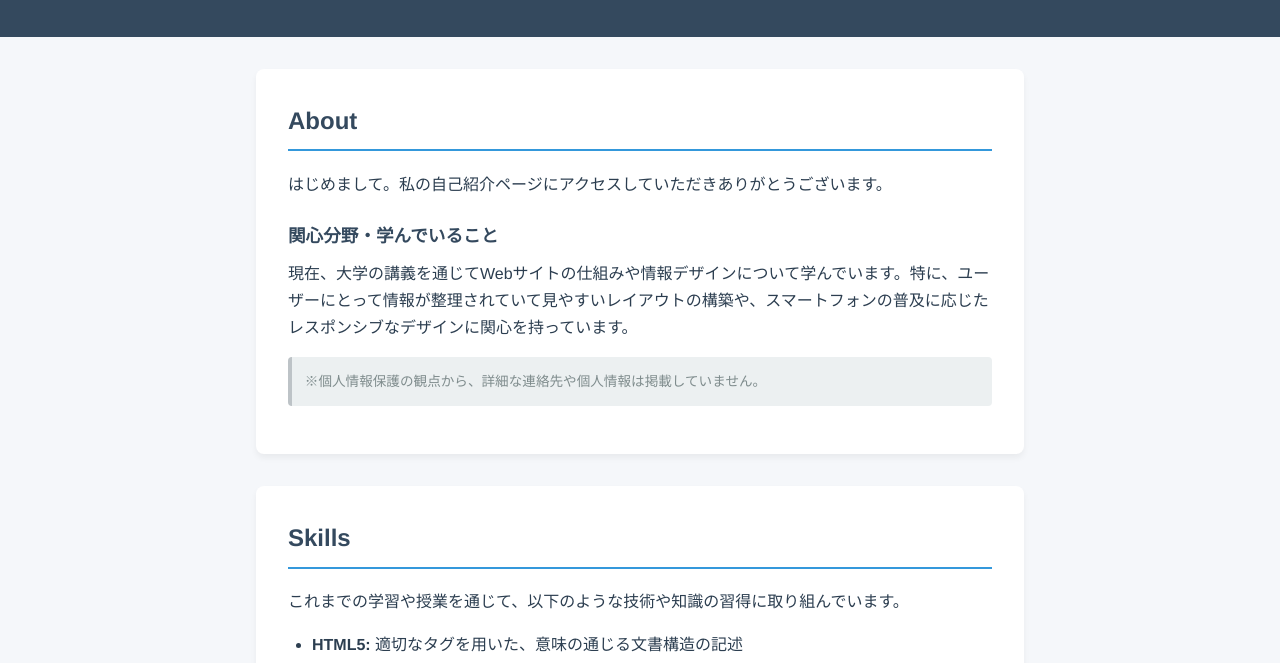
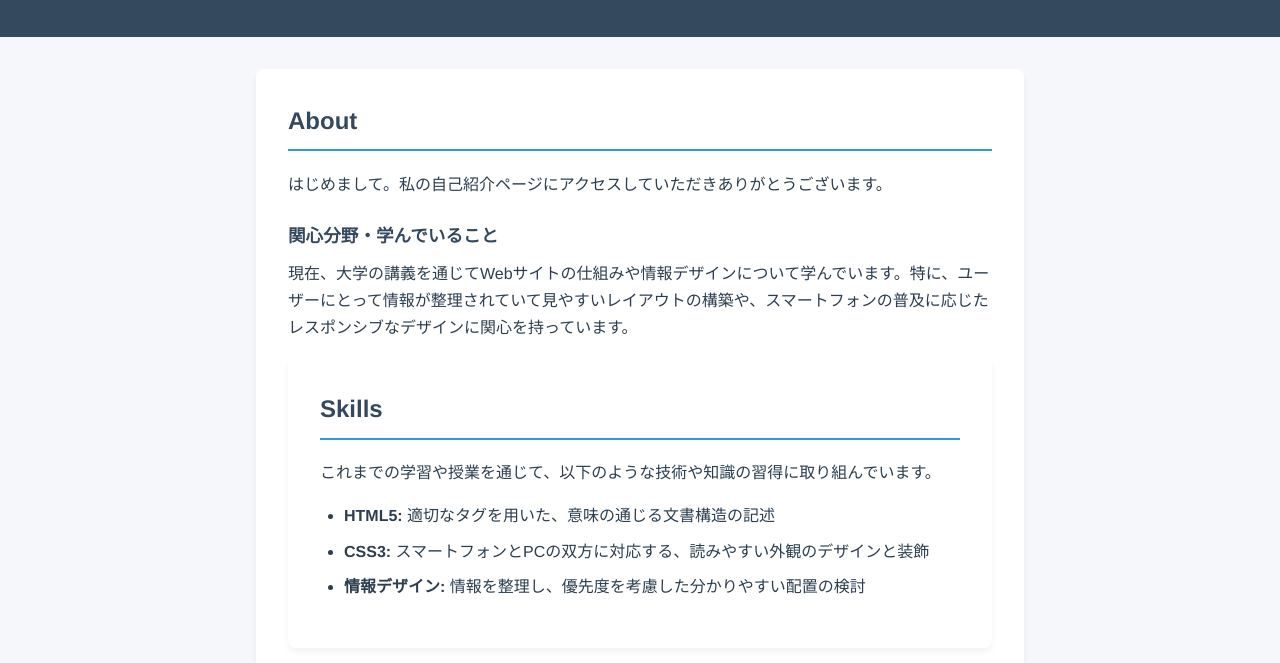
Before and after one commit to kapriko813-sketch/se-week06-site, a plain HTML site: page index.html in a window 1280 px wide. Shown: the part 133-796 px from the top of the page. Drawn offline with Linux system fonts and the light colour scheme.

Commit message:
Update index.html
注意事項を無しに

```diff
--- a/index.html
+++ b/index.html
@@ -154,8 +154,6 @@
             <h3>関心分野・学んでいること</h3>
             <p>現在、大学の講義を通じてWebサイトの仕組みや情報デザインについて学んでいます。特に、ユーザーにとって情報が整理されていて見やすいレイアウトの構築や、スマートフォンの普及に応じたレスポンシブなデザインに関心を持っています。</p>
 
-            <p class="notice">※個人情報保護の観点から、詳細な連絡先や個人情報は掲載していません。</p>
-        </section>
 
         <!-- Skills セクション -->
         <section id="skills">
```
